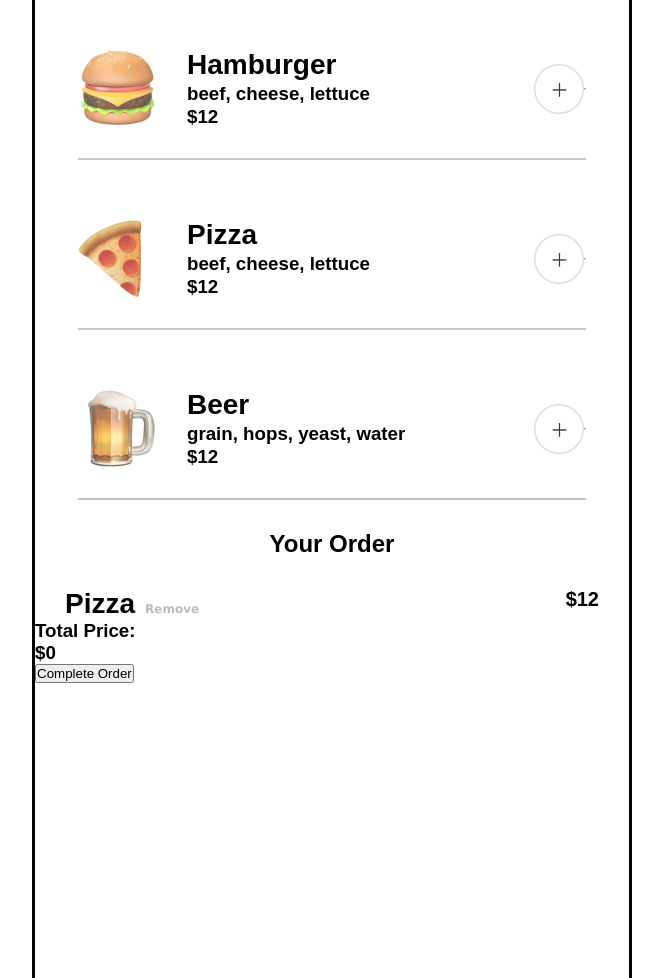
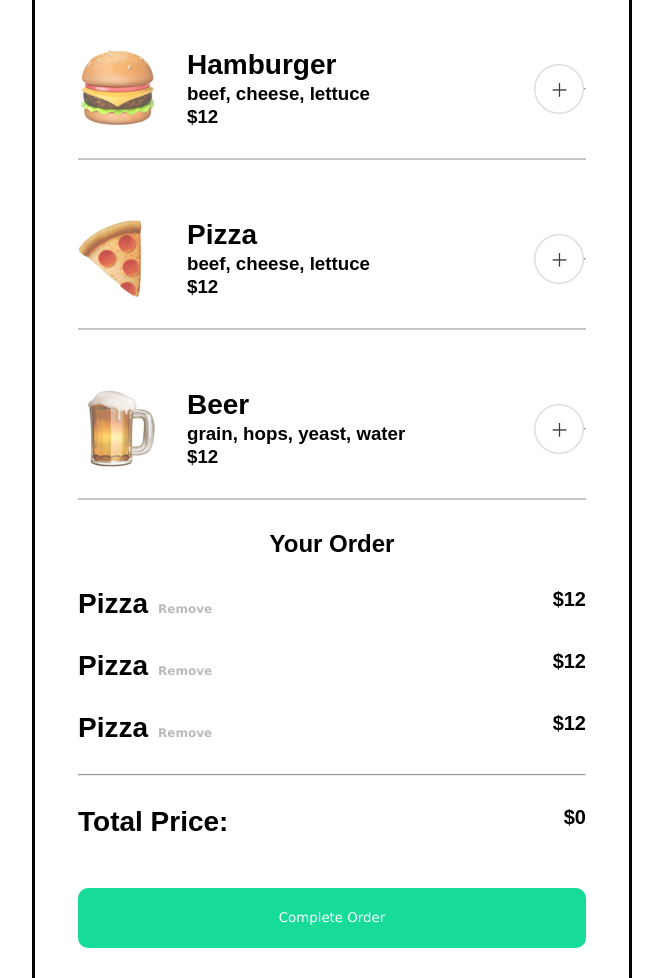
Before and after one commit to jyoung0930/resturant-ordering-app, a plain HTML site: page index.html in a window 1280 px wide. Shown: the top 978 px of the page, without its empty margins (308-971 px from the left). Drawn offline with Linux system fonts and the light colour scheme; a web font is replaced by a local one.

Commit message:
Completed main layout of the page

```diff
--- a/index.html
+++ b/index.html
@@ -65,8 +65,23 @@
               </div>
               <h3 class="item-price">$12</h3>
             </li>
+            <li class="order-item">
+              <div>
+                <h3 class="item-name">Pizza</h3>
+                <h3 class="remove-item">Remove</h3>
+              </div>
+              <h3 class="item-price">$12</h3>
+            </li>
+            <li class="order-item">
+              <div>
+                <h3 class="item-name">Pizza</h3>
+                <h3 class="remove-item">Remove</h3>
+              </div>
+              <h3 class="item-price">$12</h3>
+            </li>
           </ul>
         </div>
+        <hr id="cart-hr" />
         <div id="total-section">
           <h3 id="total-text">Total Price:</h3>
           <h3 id="total-amount">$0</h3>
--- a/styles.css
+++ b/styles.css
@@ -4,6 +4,10 @@
   margin: 0;
   padding: 0;
   box-sizing: border-box;
+}
+
+:root {
+  --verdanaFont: "Verdana", "sans-serif";
 }
 
 html {
@@ -68,33 +72,57 @@ ul {
 
 /* start of cart */
 
+#cart {
+  margin: 0 43px;
+}
+
 #cart > h2 {
   text-align: center;
   margin: 30px 0;
 }
 
-.order-item {
+.order-item,
+#total-section {
   display: flex;
   justify-content: space-between;
-  margin: 0 30px;
 }
 
-.item-name {
+.item-name,
+#total-text {
   font-size: 28px;
 }
-.item-price {
+.item-price,
+#total-amount {
   font-size: 20px;
 }
 
 .order-item > div {
   display: flex;
+  justify-content: space-between;
   align-items: baseline;
+}
+
+#cart-items .order-item,
+#cart-hr {
+  margin-bottom: 30px;
 }
 
 .remove-item {
   cursor: pointer;
   margin-left: 10px;
   font-size: 12px;
-  font-family: "Verdana", "sans-serif";
+  font-family: var(--verdanaFont);
   color: #bbbbbb;
 }
+
+#complete-order-btn {
+  height: 60px;
+  width: 100%;
+  display: block;
+  margin: 50px auto;
+  background-color: #16db99;
+  border: none;
+  border-radius: 10px;
+  color: white;
+  font-family: var(--verdanaFont);
+}
```
